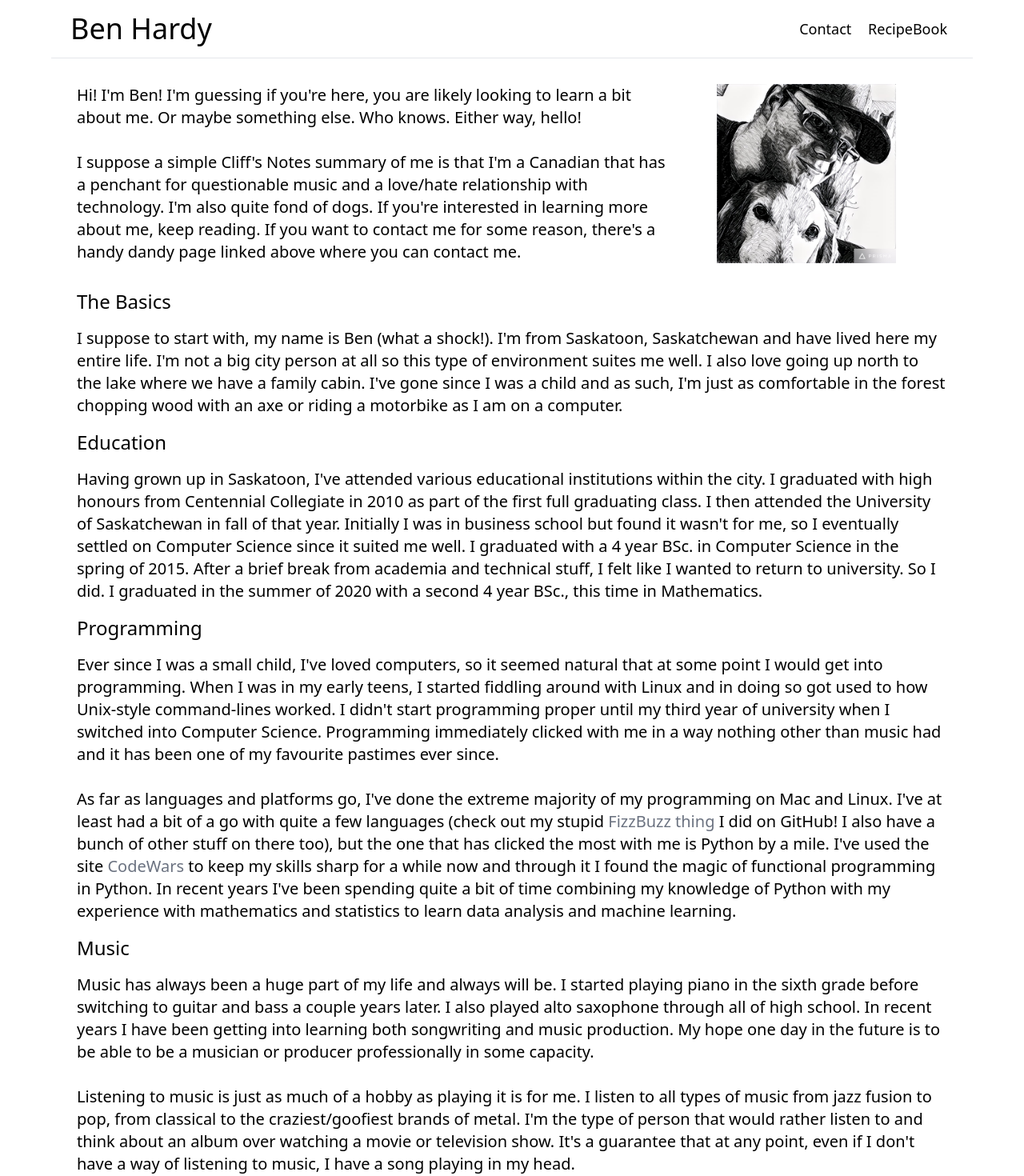
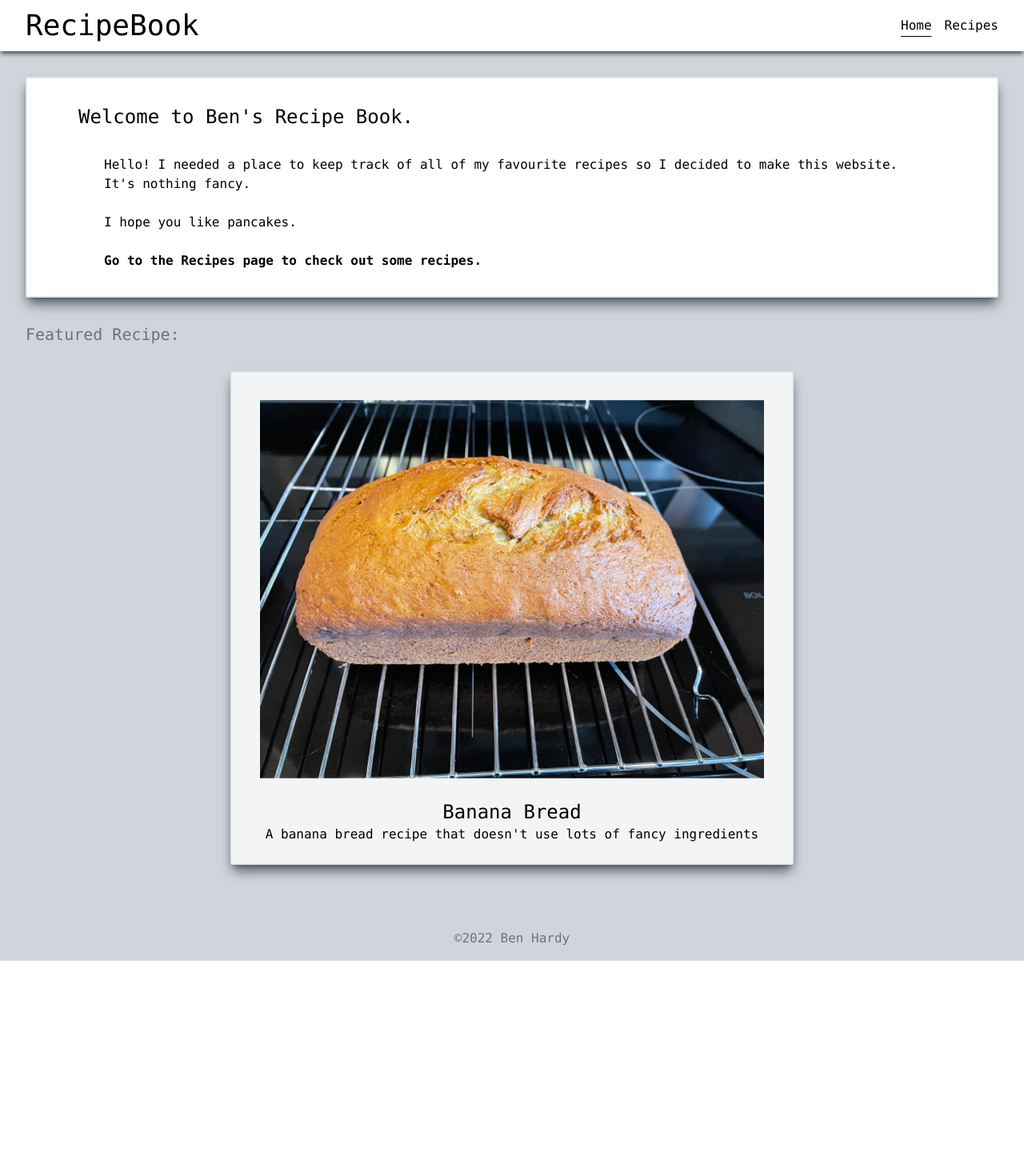
Before and after one commit to Ben-Hardy/recipebook, a React (Vite) app: page / in a window 1280 px wide. Shown: the top 1470 px of the page at 80% size. After the commit the page ends 1201 px from the top, so only its background shows below. Built offline with nearby package versions, Linux system fonts and the light colour scheme.

Commit message:
Revert "Merge pull request #1 from Ben-Hardy/website"
This reverts commit b5eec3a61815122d523ac9f7267872d6f798839b, reversing
changes made to e67fb58797188f4edf681c4bdf77e4576d7a0e60.

```diff
--- a/index.html
+++ b/index.html
@@ -4,7 +4,7 @@
     <meta charset="UTF-8" />
     <link rel="icon" type="image/svg+xml" href="/src/favicon.svg" />
     <meta name="viewport" content="width=device-width, initial-scale=1.0" />
-    <title>Ben Hardy</title>
+    <title>RecipeBook</title>
   </head>
   <body>
     <div id="root"></div>
--- a/src/App.jsx
+++ b/src/App.jsx
@@ -5,7 +5,7 @@ import Footer from './components/Footer';
 
 export default function App() {
 	return (
-		<div className=" bg-gray-200 font-mono"
+		<div className=" bg-gray-300 font-mono"
 		>
 			<NavBar />
 			<Outlet />
--- a/src/components/Footer.jsx
+++ b/src/components/Footer.jsx
@@ -2,7 +2,7 @@ export default function Footer() {
 	const year = new Date().getFullYear();
 	return (
 		<div className="text-center py-4 text-gray-500">
-			<p>Created in {year} by Ben Hardy</p>
+			<p>&#169;{year} Ben Hardy</p>
 		</div>
 	)
 }
--- a/src/components/NavBar.jsx
+++ b/src/components/NavBar.jsx
@@ -11,12 +11,12 @@ export default function NavBar() {
 			<nav className="relative w-full flex flex-wrap items-center justify-between py-3 shadow-md shadow-gray-600 bg-white">
 
 				<div className="container-fluid w-full flex flex-wrap items-center justify-between px-6">
-					<Link to="/recipebook" className="px-2">
+					<Link to="/" className="px-2">
 						<h1 className="text-4xl hover:text-gray-700">RecipeBook</h1>
 					</Link>
 					<div className="container-fluid flex flex-row justify-end items-stretch">
-						<Link to="/recipebook" className={isInHome ? "px-2 hover:text-gray-700 underline underline-offset-8": "px-2 hover:text-gray-700"}>Home</Link>
-						<Link to="/recipebook/recipes" className={isInRecipes ?"px-2 hover:text-gray-700 underline underline-offset-8": "px-2 hover:text-gray-700"}>Recipes</Link>
+						<Link to="/" className={isInHome ? "px-2 hover:text-gray-700 underline underline-offset-8": "px-2 hover:text-gray-700"}>Home</Link>
+						<Link to="/recipes" className={isInRecipes ?"px-2 hover:text-gray-700 underline underline-offset-8": "px-2 hover:text-gray-700"}>Recipes</Link>
 					</div>
 				</div>
 			</nav>
--- a/src/main.jsx
+++ b/src/main.jsx
@@ -6,21 +6,17 @@ import { BrowserRouter, Routes, Route } from 'react-router-dom'
 import Recipes from './routes/recipes'
 import Recipe from './routes/recipe'
 import Home from './routes/home'
-import Homepage from './routes/homepage'
-import Contact from './routes/contact'
 
 const rootElement = document.getElementById('root')
 
 ReactDOM.render(
 	<BrowserRouter>
 		<Routes>
-			<Route path="/" element={<Homepage />}/>
-			<Route path="/contact" element={<Contact />}/>
-			<Route path="/recipebook" element={<App />} >
-				<Route path="/recipebook" element={<Home />} />
-				<Route path="/recipebook/recipes" element={<Recipes />}>
+			<Route path="/" element={<App />} >
+				<Route path="/" element={<Home />} />
+				<Route path="/recipes" element={<Recipes />}>
 				</Route>
-				<Route path="/recipebook/recipes/:recipeSlug" element={<Recipe />} />
+				<Route path="/recipes/:recipeSlug" element={<Recipe />} />
 			</Route>
 		</Routes>
 	</BrowserRouter>,
--- a/src/routes/contact.jsx
+++ /dev/null
@@ -1,36 +0,0 @@
-import { Link } from "react-router-dom"
-import Footer from "../components/Footer";
-
-
-export default function Contact() {
-	const sectionHeading = "text-xl py-4 font-medium 2xl:text-4xl";
-	const links = "text-gray-500 dark:text-gray-400";
-
-	return (
-		<div className="dark:bg-gray-800 dark:text-white min-h-screen 2xl:text-2xl">
-			<header className="">
-				<nav className=" flex flex-wrap items-center justify-between py-4 border-b mx-8 md:mx-16">
-					<div className="container-fluid w-full flex flex-wrap items-center justify-between px-6">
-						<Link to="/">
-							<h1 className="text-4xl 2xl:text-6xl hover:font-medium">Ben Hardy</h1>
-						</Link>
-						<Link to="/contact">
-							<p className="text-xl hover:font-semibold">Contact</p>
-						</Link>
-					</div>
-				</nav>
-			</header>
-			<main className="py-4 px-8 md:px-24 w-auto">
-				<h1 className={sectionHeading}>Contact</h1>
-				<ul className="px-4 md:px-8">
-					<li className="py-2">email: ben(at)benjamin(dot)zone</li>
-					<li className="py-2">github: <a href="https://github.com/Ben-Hardy" className={links}>https://github.com/Ben-Hardy</a></li>
-					<li className="py-2">Discord: Ben_H#9587</li>
-				</ul>
-			</main>
-			<footer>
-				<Footer />
-			</footer>
-		</div>
-	)
-}
--- a/src/routes/home.jsx
+++ b/src/routes/home.jsx
@@ -7,7 +7,7 @@ import { getRecipes } from "../recipe_data"
  	return (
  		<div className="h-full">
  			<div className="grid grid-cols-1 gap-8 px-8 my-8">
- 				<div className="bg-white rounded-sm py-8 shadow-lg shadow-gray-600">
+ 				<div className="bg-white border-2 rounded-sm py-8 shadow-lg shadow-gray-600">
  					<div className="px-16">
  						<h1 className="text-2xl font-medium">
  							Welcome to Ben's Recipe Book.
@@ -17,7 +17,8 @@ import { getRecipes } from "../recipe_data"
  							<br/>
  							<p>I hope you like pancakes.</p>
  							<br/>
-							 <Link to="/recipebook/recipes" className="font-semibold">Go to the Recipes page to check out some recipes.</Link>
+							 <Link to="/recipes" className="font-semibold">Go to the Recipes page to check out some recipes.</Link>
+
  						</div>
  				</div>
  			</div>
@@ -25,10 +26,10 @@ import { getRecipes } from "../recipe_data"
  			<h3 className=" text-xl font-medium text-gray-500">Featured Recipe:</h3>
  			<div className="px-16 md:px-32 lg:px-64 mb-8">
  			<NavLink
- 					to={`/recipebook/recipes/${randomRecipe.slug}`}
+ 					to={`/recipes/${randomRecipe.slug}`}
  					key={randomRecipe.slug}
  					>
- 						<div className="bg-gray-100 hover:bg-white text-center rounded-sm pb-6 pt-2 shadow-lg shadow-gray-600 hover:shadow-gray-900 hover:scale-105">
+ 						<div className="bg-gray-100 hover:bg-white text-center border-2 rounded-sm pb-6 pt-2 shadow-lg shadow-gray-600 hover:shadow-gray-900 hover:scale-105">
  							<img src={"../img/" + randomRecipe.imageName} className="scale-90" alt={randomRecipe.altText}/>
  							<h2 className="text-2xl">{randomRecipe.name}</h2>
  							<p className="px-2">{randomRecipe.description}</p>
--- a/src/routes/homepage.jsx
+++ /dev/null
@@ -1,76 +0,0 @@
-import { Link } from "react-router-dom"
-import Footer from "../components/Footer";
-
-
-export default function Homepage() {
-	const sectionHeading = "text-xl py-4 font-medium xl:text-2xl";
-	const links = "text-gray-500 dark:text-gray-400";
-
-	return (
-		<div className="dark:bg-gray-800 dark:text-white h-fit  xl:text-xl min-h-screen">
-			<header className="">
-				<nav className=" flex flex-wrap items-center py-4 border-b mx-8 md:mx-16">
-					<div className="container-fluid w-full flex flex-wrap items-center justify-between px-6">
-						<Link to="/">
-							<h1 className="text-4xl hover:font-medium">Ben Hardy</h1>
-						</Link>
-						<div className="text-lg hover:font-semibold">
-						<Link to="/contact" className="px-2">
-							Contact
-						</Link>
-						{"  "}
-						<Link to="/recipebook" className="px-2">
-							RecipeBook
-						</Link>
-						</div>
-					</div>
-				</nav>
-			</header>
-			<main className="py-4 px-8 md:px-24 w-auto">
-				<div className="md:flex md:flex-row sm:columns-1">
-					<div className=" py-4">
-						<p>Hi! I'm Ben! I'm guessing if you're here, you are likely looking to learn a bit about me. Or maybe something else. Who knows. Either way, hello!</p>
-						<br/>
-						<p>I suppose a simple Cliff's Notes summary of me is that I'm a Canadian that has a penchant for questionable music and a love/hate relationship with technology. I'm also quite fond of dogs. If you're interested in learning more about me, keep reading. If you want to contact me for some reason, there's a handy dandy page linked above where you can contact me.</p>
-					</div>
-					<img src={"../img/me.jpg"} className="px-16 py-4 object-scale-down md:h-64 sm:h-96" />
-				</div>
-
-				<h1 className={sectionHeading}>The Basics</h1>
-
-
-				<p>I suppose to start with, my name is Ben (what a shock!). I'm from Saskatoon, Saskatchewan and have lived here my entire life. I'm not a big city person at all so this type of environment suites me well. I also love going up north to the lake where we have a family cabin. I've gone since I was a child and as such, I'm just as comfortable in the forest chopping wood with an axe or riding a motorbike as I am on a computer.</p>
-
-				<div className="">
-					<h2 className={sectionHeading}>Education</h2>
-					<p>Having grown up in Saskatoon, I've attended various educational institutions within the city. I graduated with high honours from Centennial Collegiate in 2010 as part of the first full graduating class. I then attended the University of Saskatchewan in fall of that year. Initially I was in business school but found it wasn't for me, so I eventually settled on Computer Science since it suited me well. I graduated with a 4 year BSc. in Computer Science in the spring of 2015. After a brief break from academia and technical stuff, I felt like I wanted to return to university. So I did. I graduated in the summer of 2020 with a second 4 year BSc., this time in Mathematics.</p>
-				</div>
-
-				<div className="">
-					<h2 className={sectionHeading}>Programming</h2>
-
-					<p>Ever since I was a small child, I've loved computers, so it seemed natural that at some point I would get into programming. When I was in my early teens, I started fiddling around with Linux and in doing so got used to how Unix-style command-lines worked. I didn't start programming proper until my third year of university when I switched into Computer Science. Programming immediately clicked with me in a way nothing other than music had and it has been one of my favourite pastimes ever since. </p>
-					<br/>
-					<p>As far as languages and platforms go, I've done the extreme majority of my programming on Mac and Linux. I've at least had a bit of a go with quite a few languages (check out my stupid <a href="https://github.com/Ben-Hardy/SoManyFizzBuzzes" className={links}>FizzBuzz thing</a> I did on GitHub! I also have a bunch of other stuff on there too), but the one that has clicked the most with me is Python by a mile. I've used the site <a href="https://www.codewars.com/users/Ben-Hardy/"  className={links}>CodeWars</a> to keep my skills sharp for a while now and through it I found the magic of functional programming in Python. In recent years I've been spending quite a bit of time combining my knowledge of Python with my experience with mathematics and statistics to learn data analysis and machine learning.</p>
-				</div>
-
-				<div className="">
-					<h2 className={sectionHeading}>Music</h2>
-
-					<p>Music has always been a huge part of my life and always will be. I started playing piano in the sixth grade before switching to guitar and bass a couple years later. I also played alto saxophone through all of high school. In recent years I have been getting into learning both songwriting and music production. My hope one day in the future is to be able to be a musician or producer professionally in some capacity.</p>
-					<br/>
-					<p>Listening to music is just as much of a hobby as playing it is for me. I listen to all types of music from jazz fusion to pop, from classical to the craziest/goofiest brands of metal. I'm the type of person that would rather listen to and think about an album over watching a movie or television show. It's a guarantee that at any point, even if I don't have a way of listening to music, I have a song playing in my head.</p>
-				</div>
-
-				<div className="">
-					<h2 className={sectionHeading}>Running</h2>
-
-					<p>Running is a another activity I love to do. I do it as much for the mental aspect of it as the physical aspect. It's one of those activities where you can focus 100% on it or use it as a way to set aside time to think about other things. I started running in the summer of 2013 on a whim and haven't really stopped since, other than for a couple injuries. When I first started I could barely complete a kilometre without stopping but I could see how to improve and as such I've stuck with it. I've completed two official half marathon events and done plenty more on my own time around the university and my neighbourhood.</p>
-				</div>
-			</main>
-			<footer className="h-full">
-				<Footer />
-			</footer>
-		</div>
-	)
-}
--- a/src/routes/recipe.jsx
+++ b/src/routes/recipe.jsx
@@ -12,10 +12,10 @@ export default function Recipe() {
 	return (
 		<div className="h-full">
 			<div className="grid grid-cols-1 gap-8 px-8 my-8">
-				<Link to="/recipebook/recipes" className="w-fit bg-gray-100 hover:bg-white py-4 px-8 rounded-sm shadow-sm shadow-gray-600 hover:shadow-gray-900 hover:scale-105">Go Back</Link>
+				<Link to="/recipes" className="w-fit bg-gray-100 hover:bg-white py-4 px-8 rounded-sm shadow-sm shadow-gray-600 hover:shadow-gray-900 hover:scale-105">Go Back</Link>
 
-				<div className="bg-white rounded-sm py-6 shadow-lg shadow-gray-600 px-8">
-					<img src={"../../img/" + recipe.imageName} className="px-16 py-8" />
+				<div className="bg-white border-2 rounded-sm py-6 shadow-lg shadow-gray-600">
+					<img src={"../img/" + recipe.imageName} className="scale-90 " />
 					<h2 className="text-2xl py-4 font-semibold px-16">{recipe.name}</h2>
 					<h4 className="text-xl font-medium text-left sm:px-8 lg:px-24">Ingredients:</h4>
 					<ul className="pb-8 pt-4  grid sm:grid-cols-1 lg:grid-cols-2">
--- a/src/routes/recipes.jsx
+++ b/src/routes/recipes.jsx
@@ -7,7 +7,7 @@ export default function Recipes() {
 
 	return (
 		<div className="">
-			<div className="my-8 bg-gray-200 text-center text-gray-600">
+			<div className="my-8 bg-gray-300 text-center text-gray-600">
 				Search for a recipe:
 				<input value={searchParams.get("filter") || ""}
 					onChange={event => {
@@ -32,10 +32,10 @@ export default function Recipes() {
 				})
 				.map(recipe => (
 					<NavLink
-					to={`/recipebook/recipes/${recipe.slug}`}
+					to={`/recipes/${recipe.slug}`}
 					key={recipe.slug}
 					>
-						<div className="bg-gray-100 hover:bg-white text-center rounded-sm pb-6 pt-2 shadow-lg shadow-gray-600 hover:shadow-gray-900 hover:scale-105">
+						<div className="bg-gray-100 hover:bg-white text-center border-2 rounded-sm pb-6 pt-2 shadow-lg shadow-gray-600 hover:shadow-gray-900 hover:scale-105">
 							<img src={"../img/" + recipe.imageName} className="scale-90" alt={recipe.altText}/>
 							<h2 className="text-2xl">{recipe.name}</h2>
 							<p className="px-2">{recipe.description}</p>
```
Also changed, not shown: img/me.jpg (deleted).
